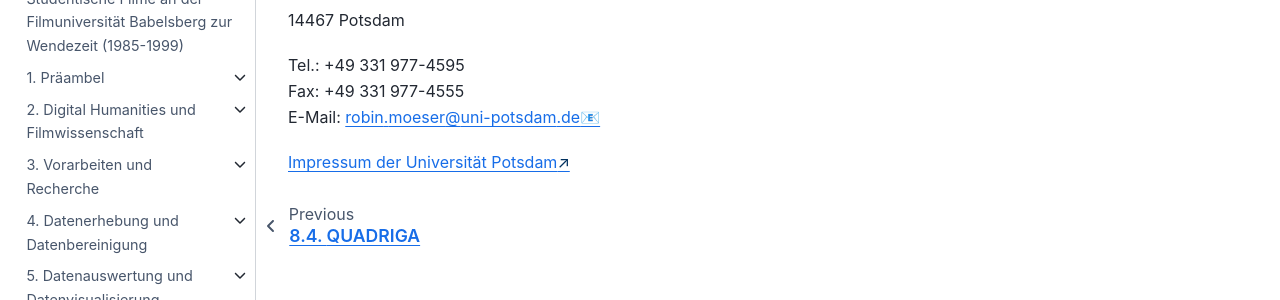
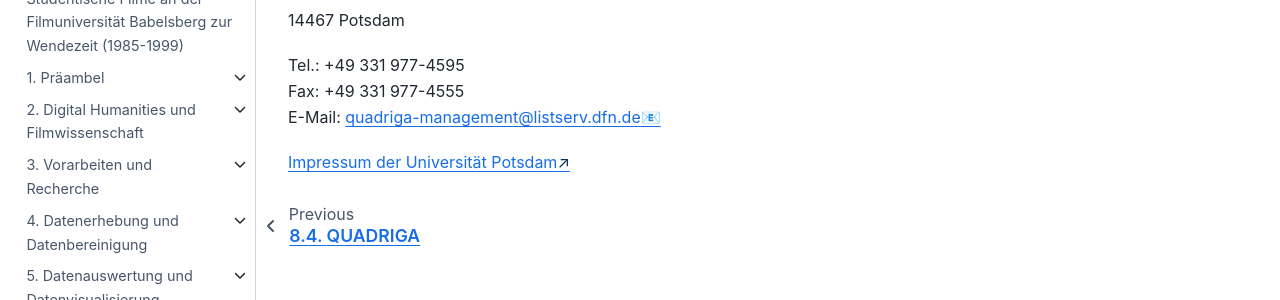
Before and after one commit to quadriga-dk/Bewegtes-Bild-Fallstudie-2, a Jupyter Book: the page built from epilog/impressum.md, in a window 1280 px wide. Shown: the part 260-560 px from the top of the page. Built offline with Jupyter Book 1.0.4 settings and Sphinx 7.4.7 and the Sphinx Book theme 1.1.4, drawn with Linux system fonts in a browser that asks for light colours.

Commit message:
Update impressum.md

```diff
--- a/epilog/impressum.md
+++ b/epilog/impressum.md
@@ -12,6 +12,6 @@ Am Kanal 47<br>
 
 Tel.: +49 331 977-4595<br>
 Fax: +49 331 977-4555<br>
-E-Mail: robin.moeser@uni-potsdam.de<br>
+E-Mail: quadriga-management@listserv.dfn.de<br>
 
 <a href="https://www.uni-potsdam.de/de/impressum.html" target="_blank" class="external-link">Impressum der Universität Potsdam</a><br>
```
